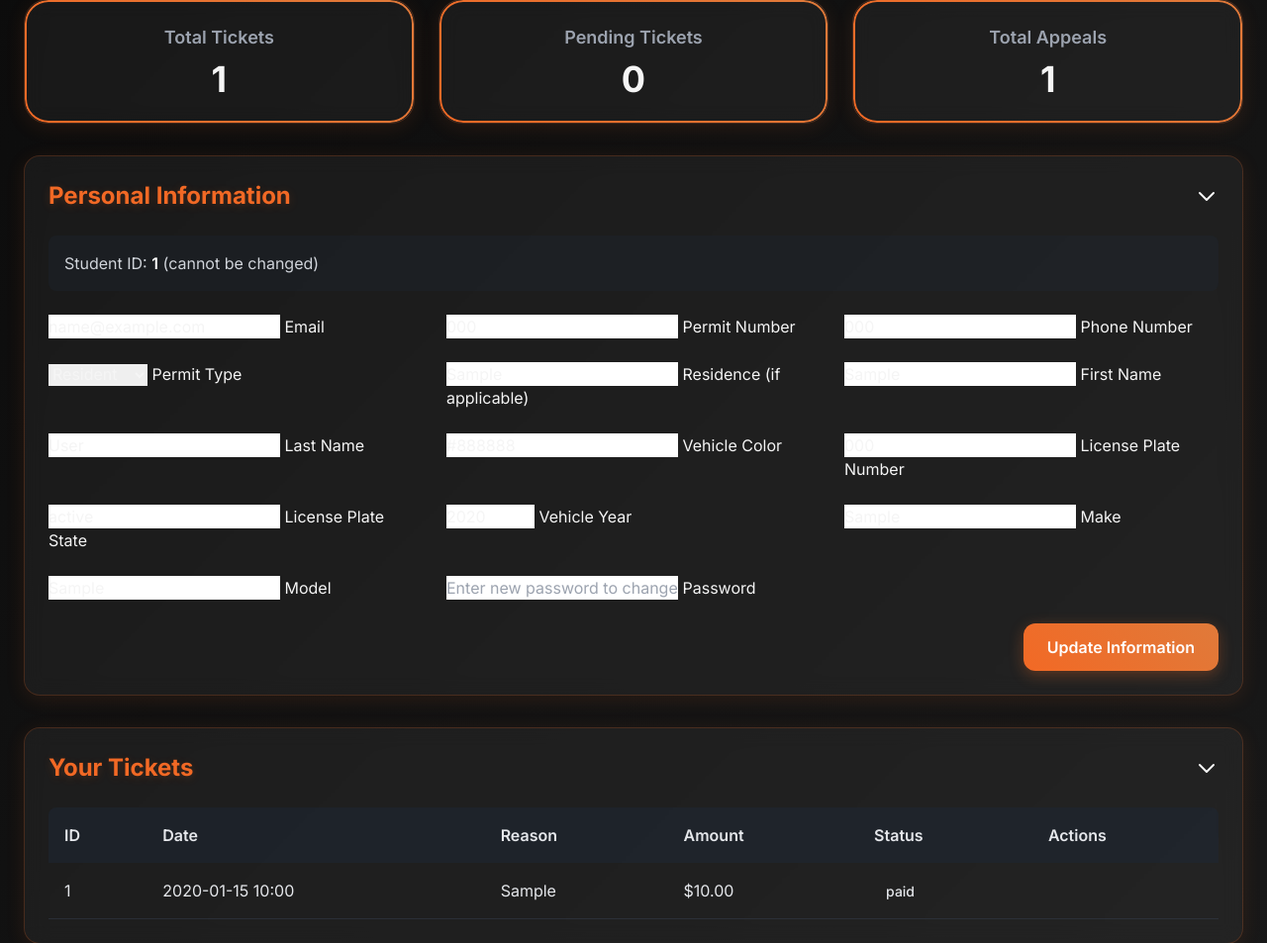
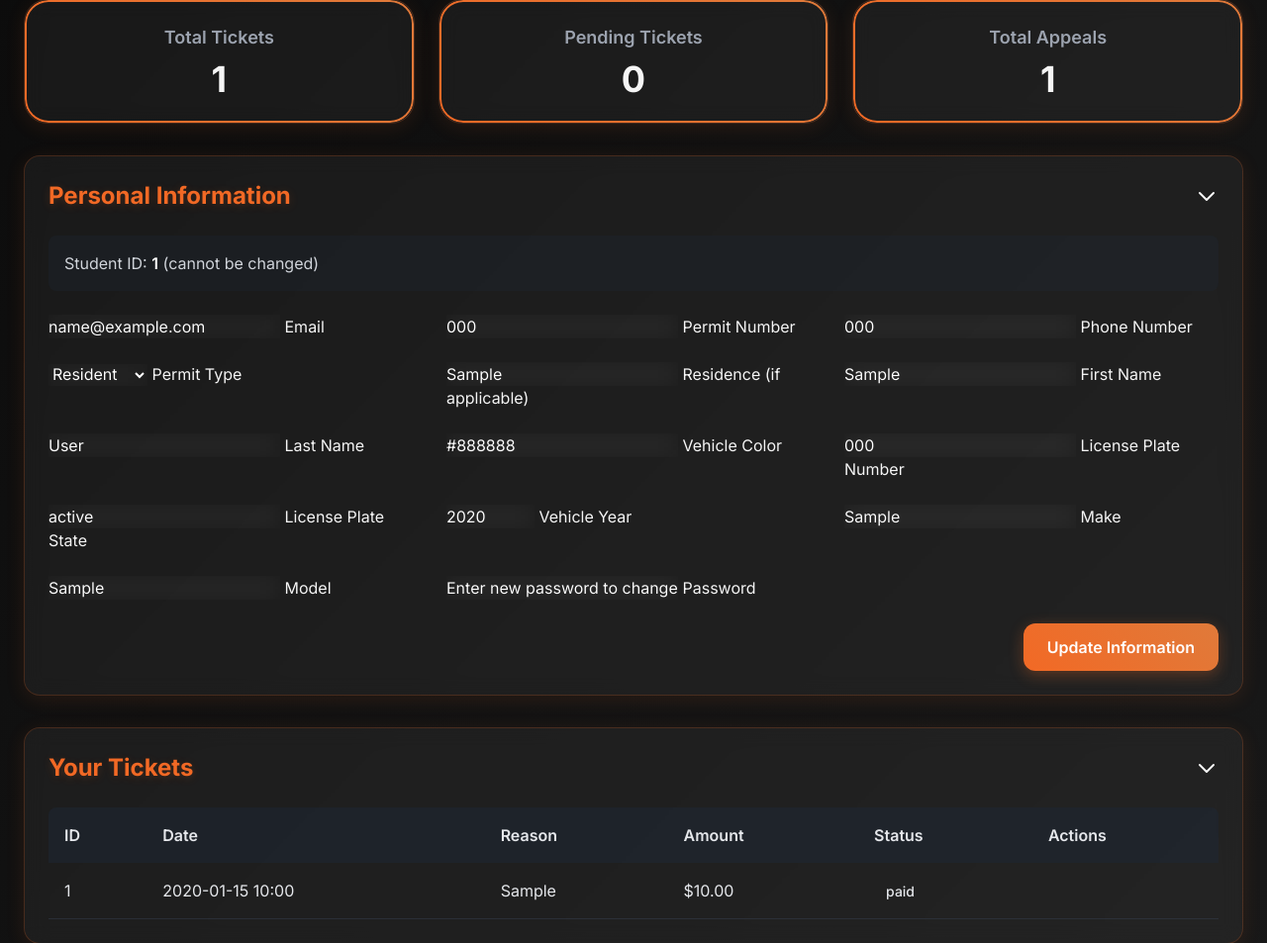
Before and after one commit to leviwheeling/upike_parking1, a Flask app: page /student/dashboard in a window 1280 px wide. Shown: the part 207-1160 px from the top of the page at 99% size. Run offline with Flask 3, Linux system fonts and the light colour scheme; a user stored in the database is signed in; tables that the repository leaves empty hold one stand-in row (values such as "Sample post"); some libraries are stand-ins or nearby versions.

Commit message:
sd txt bckgrd

```diff
--- a/upike_parking/templates/dashboard.html
+++ b/upike_parking/templates/dashboard.html
@@ -112,13 +112,18 @@
       animation: fadeIn 0.5s ease-out forwards;
     }
     .form-input {
-      @apply w-full p-4 rounded-xl bg-black/40 text-white border-2 border-gray-800
+      @apply w-full p-4 rounded-xl bg-black text-white border-2 border-gray-800
              focus:border-[#F26925] focus:ring-2 focus:ring-[#F26925]/20 focus:outline-none
              transition-all duration-300 ease-in-out;
       backdrop-filter: blur(12px);
+      background-color: #000000 !important;
+      color: white !important;
+      -webkit-text-fill-color: white;
+      -webkit-background-clip: text;
     }
     .form-input:hover {
-      @apply border-[#F26925]/50 bg-black/60;
+      @apply border-[#F26925]/50;
+      background-color: #111111 !important;
       box-shadow: 0 0 20px rgba(242, 105, 37, 0.1);
     }
     .form-input::placeholder {
@@ -247,9 +252,9 @@
                            form.license_plate_state, form.vehicle_year, form.make, form.model, form.password] %}
               <div class="form-group">
                 {% if field.type == 'PasswordField' %}
-                  {{ field(class="form-input", placeholder="Enter new password to change") }}
+                  {{ field(class="form-input", placeholder="Enter new password to change", style="background-color: #000000; color: white;") }}
                 {% else %}
-                  {{ field(class="form-input", placeholder=field.label.text) }}
+                  {{ field(class="form-input", placeholder=field.label.text, style="background-color: #000000; color: white;") }}
                 {% endif %}
                 <label class="form-label">{{ field.label }}</label>
                 {% for error in field.errors %}
```
